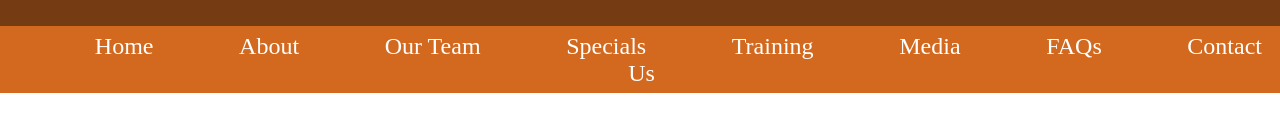
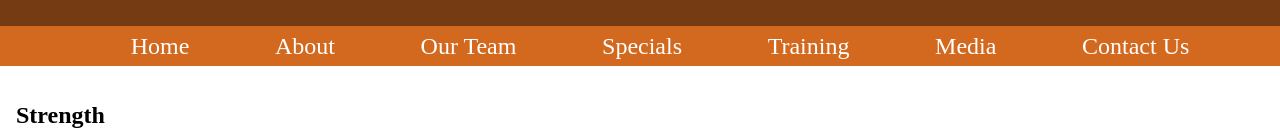
Before and after one commit to LCF2306/LCF2306.github.io, a plain HTML site: page about.html in a window 1280 px wide. Shown: the part 292-422 px from the top of the page. Drawn offline with Linux system fonts and the light colour scheme.

Commit message:
Update about.html

```diff
--- a/about.html
+++ b/about.html
@@ -27,7 +27,6 @@
 			<li><a href="specials.html">Specials</a>&nbsp;&nbsp;</li>
 			<li><a href="training.html">Training</a>&nbsp;&nbsp;</li>
 			<li><a href="media.html">Media</a>&nbsp;&nbsp;</li>
-			<li><a href="faqs.html">FAQs</a>&nbsp;&nbsp;</li>
 			<li><a href="contact.html">Contact Us</a>
 		</ul>
 	</nav>
```
